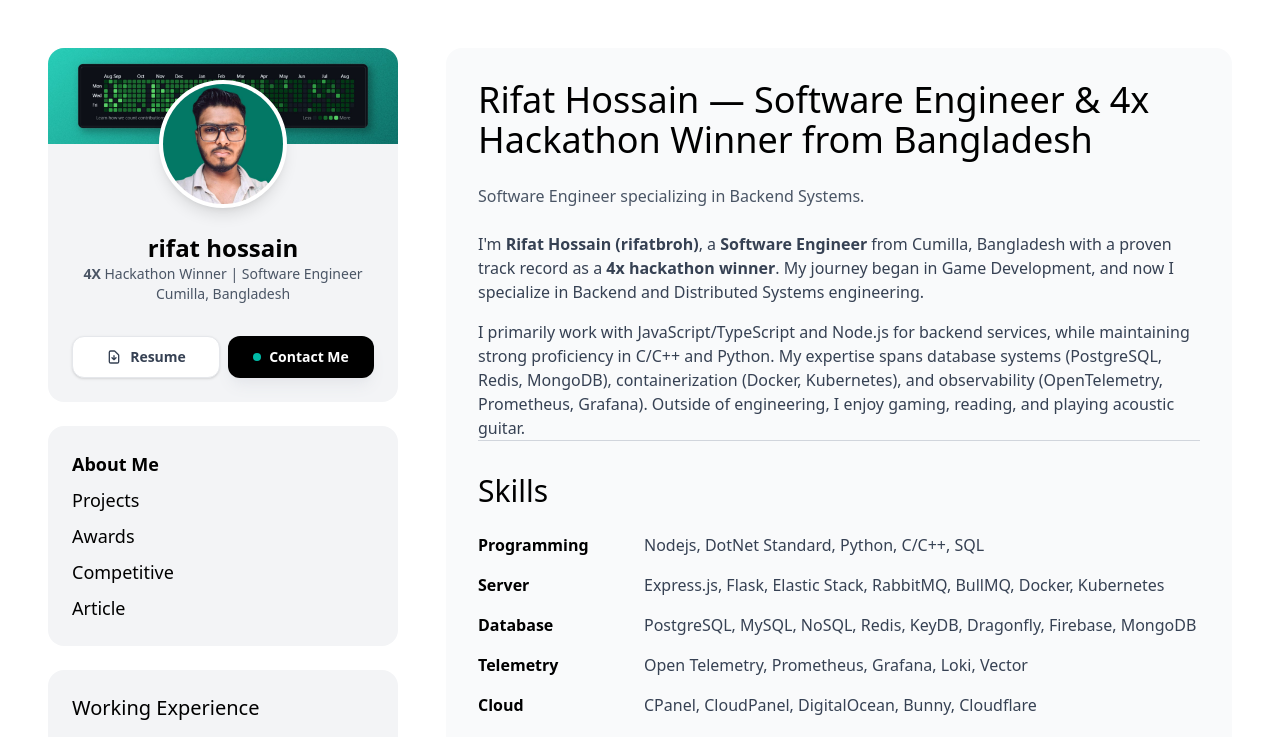
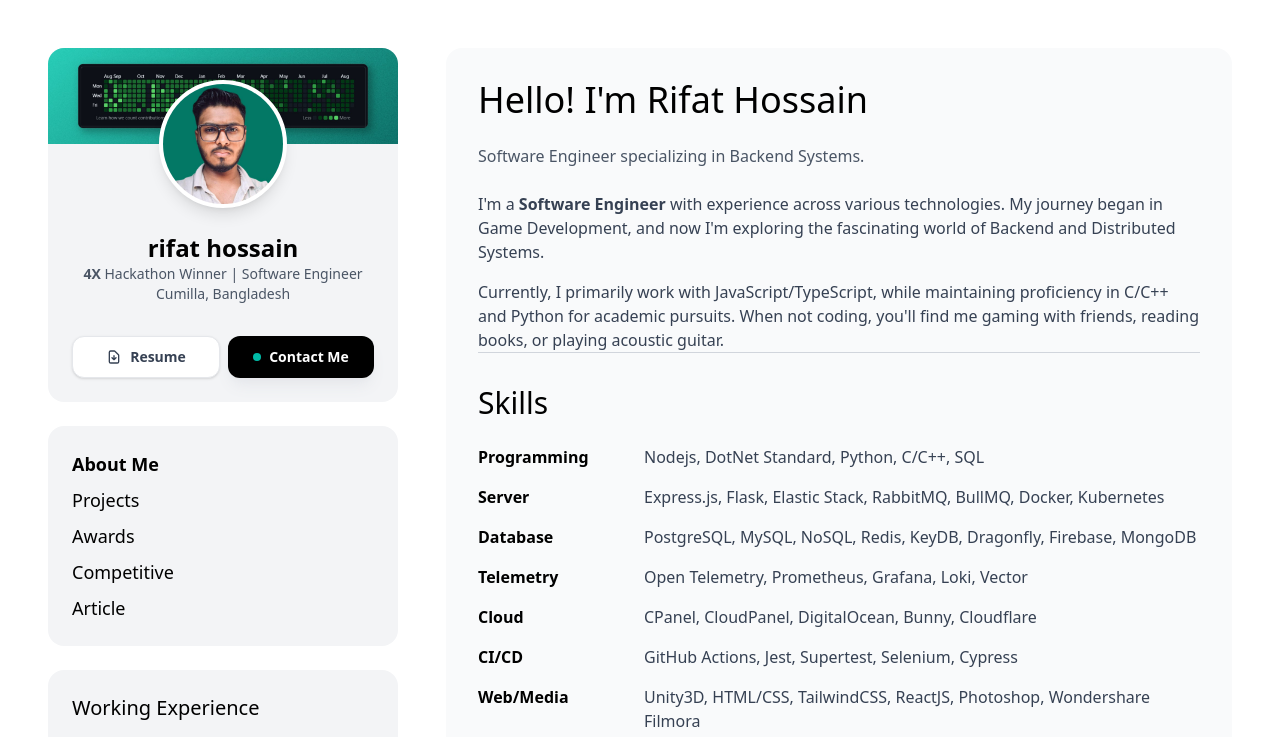
Before and after one commit to rifatbond007/my-portfolio, a React (Vite) app: page / in a window 1280 px wide. Shown: the top 737 px of the page. Built offline with nearby package versions, Linux system fonts and the light colour scheme.

Commit message:
revert: undo SEO title/meta/bio changes, keep only alt text

```diff
--- a/index.html
+++ b/index.html
@@ -3,28 +3,7 @@
   <head>
     <meta charset="UTF-8" />
     <meta name="viewport" content="width=device-width, initial-scale=1.0" />
-
-    <!-- Primary Meta Tags -->
-    <title>Rifat Hossain (rifatbroh) — Software Engineer &amp; 4x Hackathon Winner | Bangladesh</title>
-    <meta name="title" content="Rifat Hossain (rifatbroh) — Software Engineer &amp; 4x Hackathon Winner" />
-    <meta name="description" content="Rifat Hossain, known as rifatbroh — Software Engineer from Cumilla, Bangladesh. 4x hackathon winner, backend & distributed systems engineer. Explore projects, awards, and technical articles." />
-    <meta name="keywords" content="rifat, rifatbroh, rifat bd, rifatbhai, rifat hossain, rifat hossain bd, software engineer bangladesh, 4x hackathon winner, backend engineer, cumilla, distributed systems" />
-    <meta name="robots" content="index, follow" />
-    <link rel="canonical" href="https://rifat.bro.bd" />
-
-    <!-- Open Graph / Facebook / LinkedIn -->
-    <meta property="og:type" content="website" />
-    <meta property="og:url" content="https://rifat.bro.bd" />
-    <meta property="og:title" content="Rifat Hossain (rifatbroh) — Software Engineer &amp; 4x Hackathon Winner" />
-    <meta property="og:description" content="Rifat Hossain, known as rifatbroh — Software Engineer from Cumilla, Bangladesh. 4x hackathon winner, backend & distributed systems engineer." />
-    <meta property="og:image" content="https://rifat.bro.bd/og-image.png" />
-
-    <!-- Twitter -->
-    <meta name="twitter:card" content="summary_large_image" />
-    <meta name="twitter:url" content="https://rifat.bro.bd" />
-    <meta name="twitter:title" content="Rifat Hossain (rifatbroh) — Software Engineer &amp; 4x Hackathon Winner" />
-    <meta name="twitter:description" content="Rifat Hossain, known as rifatbroh — Software Engineer from Cumilla, Bangladesh. 4x hackathon winner, backend & distributed systems engineer." />
-    <meta name="twitter:image" content="https://rifat.bro.bd/og-image.png" />
+    <title>rifatbroh</title>
   </head>
   <body>
     <div id="root"></div>
--- a/src/App.tsx
+++ b/src/App.tsx
@@ -1,6 +1,5 @@
 import { useState, useEffect } from "react";
 
-import { SEO } from "./components/SEO";
 import { TerminalLoader } from "./components/TerminalLoader";
 import { ContactDialog } from "./components/ContactDialog";
 import Sidebar from "./pages/Sidebar";
@@ -54,7 +53,6 @@ export default function App() {
 
   return (
     <>
-      <SEO />
       {/* Conditional Loader */}
       {isLoading && <TerminalLoader />}
 
--- a/src/components/HeroSection.tsx
+++ b/src/components/HeroSection.tsx
@@ -8,7 +8,7 @@ export function HeroSection({ name, title, description }: HeroSectionProps) {
   return (
     <div className="space-y-6">
       <h1 className="text-2xl md:text-3xl lg:text-4xl">
-        {name} — Software Engineer & 4x Hackathon Winner from Bangladesh
+        Hello! I'm {name}
       </h1>
       <p className="text-gray-600 text-sm md:text-base">{title}</p>
       <div className="space-y-4 text-gray-700 text-sm md:text-base">
--- a/src/components/SEO.tsx
+++ /dev/null
@@ -1,48 +0,0 @@
-const structuredData = {
-  "@context": "https://schema.org",
-  "@type": "Person",
-  "name": "Rifat Hossain",
-  "givenName": "Rifat",
-  "familyName": "Hossain",
-  "alternateName": ["rifatbroh", "rifat bd", "rifatbhai", "rifat bhai", "Rifat Hossain rifatbroh"],
-  "jobTitle": "Software Engineer",
-  "description": "4x Hackathon Winner | Backend & Distributed Systems Engineer from Cumilla, Bangladesh",
-  "url": "https://rifat.bro.bd",
-  "sameAs": [
-    "https://github.com/rifatbond007",
-    "https://www.linkedin.com/in/rifat-hossain-6b21741b3/",
-    "https://www.facebook.com/mohammad.rifat.800703",
-    "https://www.instagram.com/rifatbroh_39/"
-  ],
-  "address": {
-    "@type": "PostalAddress",
-    "addressLocality": "Cumilla",
-    "addressCountry": "Bangladesh"
-  },
-  "knowsAbout": [
-    "Software Engineering",
-    "Backend Development",
-    "Distributed Systems",
-    "Node.js",
-    "JavaScript",
-    "TypeScript",
-    "Python",
-    "C++",
-    "System Design"
-  ],
-  "award": [
-    "2nd Runners Up — BAIUST Fall Fest X Prompt Engineering",
-    "1st Runners Up — BAIUST Fall Fest X Hackathon",
-    "CHAMPION — CSE Fest Hackathon",
-    "2nd Runners Up — Devfest AI Hackathon"
-  ],
-};
-
-export function SEO() {
-  return (
-    <script
-      type="application/ld+json"
-      dangerouslySetInnerHTML={{ __html: JSON.stringify(structuredData) }}
-    />
-  );
-}
--- a/src/pages/AboutMe.tsx
+++ b/src/pages/AboutMe.tsx
@@ -14,9 +14,9 @@ const skillCategories = [
 
 const description = [
   <>
-    I'm <span className="font-semibold">Rifat Hossain (rifatbroh)</span>, a <span className="font-semibold">Software Engineer</span> from Cumilla, Bangladesh with a proven track record as a <span className="font-semibold">4x hackathon winner</span>. My journey began in Game Development, and now I specialize in Backend and Distributed Systems engineering.
+    I'm a <span className="font-semibold">Software Engineer</span> with experience across various technologies. My journey began in Game Development, and now I'm exploring the fascinating world of Backend and Distributed Systems.
   </>,
-  "I primarily work with JavaScript/TypeScript and Node.js for backend services, while maintaining strong proficiency in C/C++ and Python. My expertise spans database systems (PostgreSQL, Redis, MongoDB), containerization (Docker, Kubernetes), and observability (OpenTelemetry, Prometheus, Grafana). Outside of engineering, I enjoy gaming, reading, and playing acoustic guitar.",
+  "Currently, I primarily work with JavaScript/TypeScript, while maintaining proficiency in C/C++ and Python for academic pursuits. When not coding, you'll find me gaming with friends, reading books, or playing acoustic guitar.",
 ];
 
 export default function AboutMe() {
--- a/src/pages/Sidebar.tsx
+++ b/src/pages/Sidebar.tsx
@@ -75,7 +75,7 @@ export default function Sidebar({
           </div>
 
           <div className="text-center">
-            <p className="font-semibold text-2xl">rifat hossain</p>
+            <h3 className="font-semibold text-2xl">rifat hossain</h3>
             <p className="text-sm text-gray-600">
               <span className="font-semibold">4X</span> Hackathon Winner | Software Engineer
             </p>
```
Also changed, not shown: public/og-image.png (deleted).
